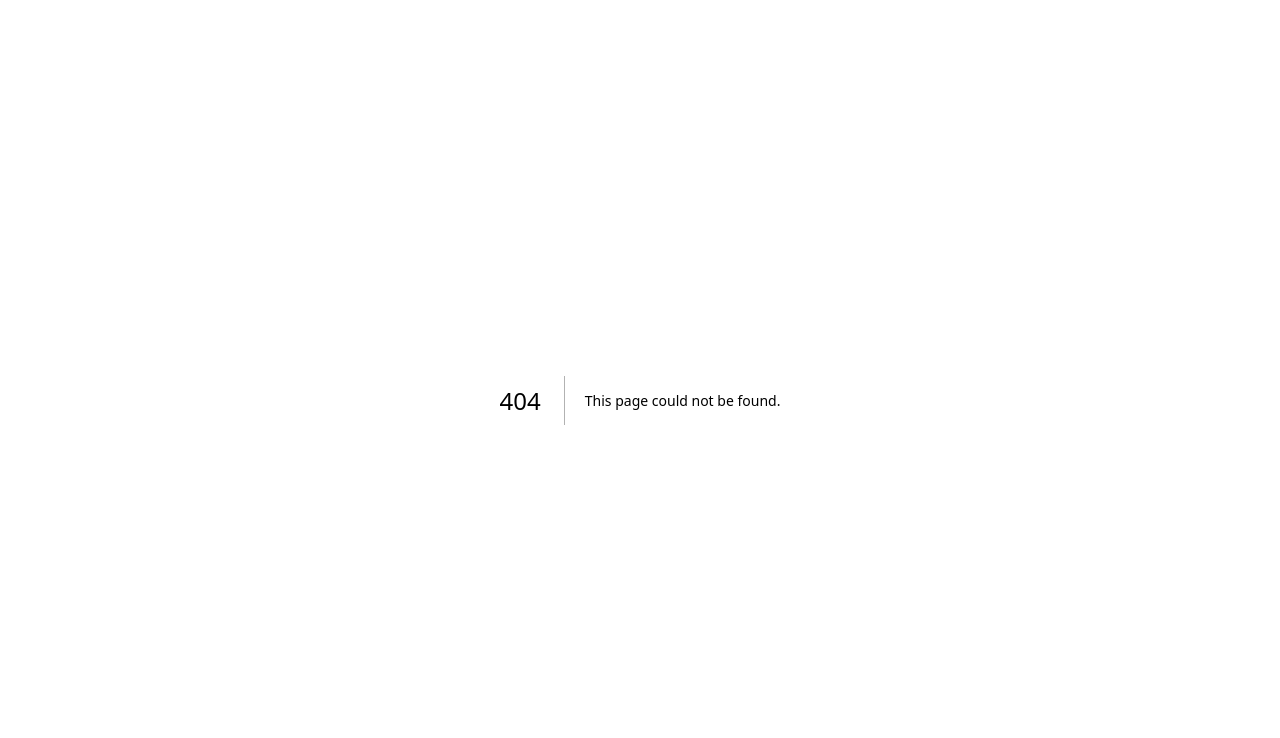
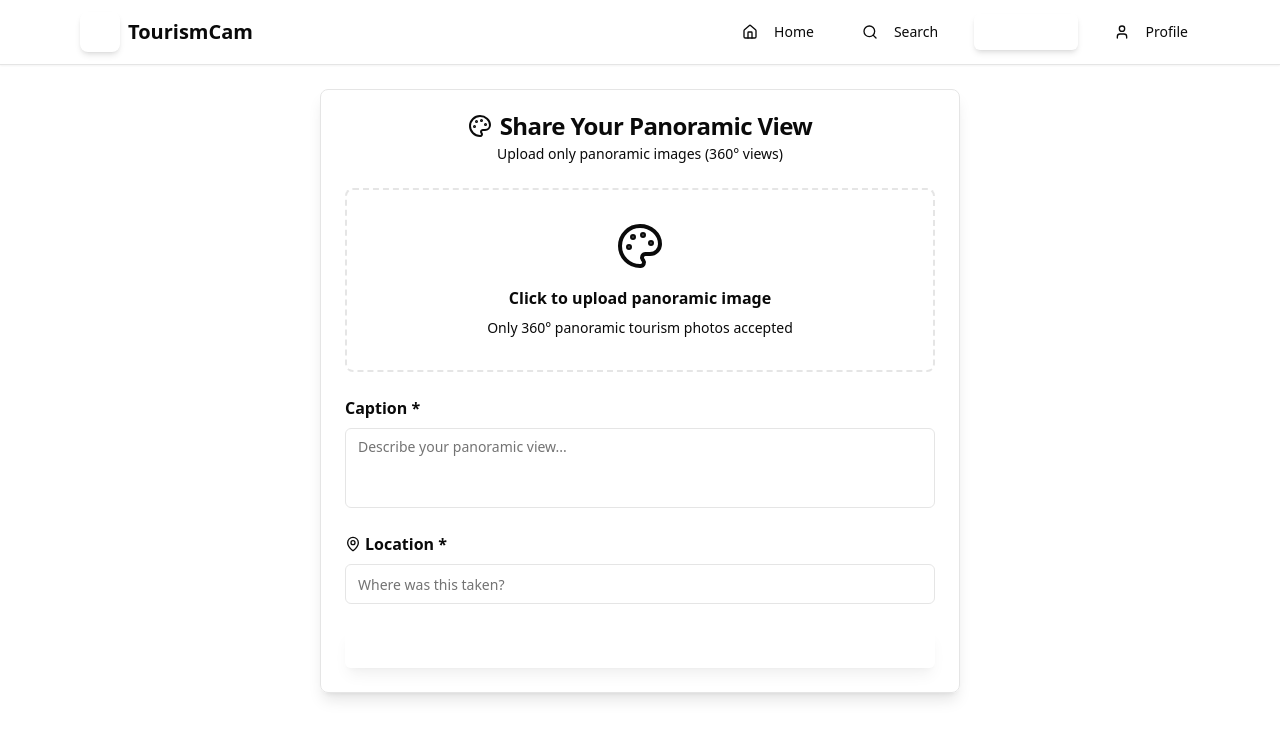
Before and after one commit to GWorld1/cultural-touristic-web-app, a Next.js app: page /upload in a window 1280 px wide. Before the commit this address had no page. Shown: the top 738 px of the page. Built offline with nearby package versions, Linux system fonts and the light colour scheme.

Commit message:
Create page.tsx

```diff
--- /dev/null
+++ b/app/upload/page.tsx
@@ -0,0 +1,166 @@
+"use client"
+
+import type React from "react"
+
+import { useState, useRef } from "react"
+import { useRouter } from "next/navigation"
+import Image from "next/image"
+import { Button } from "@/components/ui/button"
+import { Card, CardContent, CardHeader, CardTitle } from "@/components/ui/card"
+import { Textarea } from "@/components/ui/textarea"
+import { Input } from "@/components/ui/input"
+import { X, MapPin, PaletteIcon as Panorama } from "lucide-react"
+import Navigation from "@/components/navigation"
+import { apiClient } from "@/lib/api-client"
+
+export default function UploadPage() {
+  const [selectedImage, setSelectedImage] = useState<string | null>(null)
+  const [caption, setCaption] = useState("")
+  const [location, setLocation] = useState("")
+  const [isUploading, setIsUploading] = useState(false)
+  const fileInputRef = useRef<HTMLInputElement>(null)
+  const router = useRouter()
+
+  const handleImageSelect = (event: React.ChangeEvent<HTMLInputElement>) => {
+    const file = event.target.files?.[0]
+    if (file) {
+      const reader = new FileReader()
+      reader.onload = (e) => {
+        setSelectedImage(e.target?.result as string)
+      }
+      reader.readAsDataURL(file)
+    }
+  }
+
+  const handleUpload = async () => {
+    if (!selectedImage || !caption.trim() || !location.trim()) {
+      alert("Please fill in all fields")
+      return
+    }
+
+    setIsUploading(true)
+
+    // Simulate upload process
+    await new Promise((resolve) => setTimeout(resolve, 2000))
+
+    // In production, you would upload the image to cloud storage first
+    const response = await apiClient.createPost(selectedImage, caption, location)
+
+    if (response.data) {
+      // Reset form
+      setSelectedImage(null)
+      setCaption("")
+      setLocation("")
+      setIsUploading(false)
+
+      // Navigate back to home
+      router.push("/")
+    } else {
+      setIsUploading(false)
+      alert("Failed to upload post")
+    }
+  }
+
+  const removeImage = () => {
+    setSelectedImage(null)
+    if (fileInputRef.current) {
+      fileInputRef.current.value = ""
+    }
+  }
+
+  return (
+    <div className="min-h-screen bg-gradient-to-br from-primary-50 to-accent-50">
+      <Navigation />
+
+      <main className="max-w-2xl mx-auto py-6 px-4 pb-20 md:pb-6">
+        <Card className="bg-white/90 backdrop-blur-sm border-primary-100 shadow-lg">
+          <CardHeader>
+            <CardTitle className="text-center text-secondary-800 flex items-center justify-center gap-2">
+              <Panorama className="h-6 w-6 text-primary-600" />
+              Share Your Panoramic View
+            </CardTitle>
+            <p className="text-center text-secondary-600 text-sm">Upload only panoramic images (360° views)</p>
+          </CardHeader>
+
+          <CardContent className="space-y-6">
+            {/* Panoramic Image Upload */}
+            <div className="space-y-4">
+              {!selectedImage ? (
+                <div
+                  onClick={() => fileInputRef.current?.click()}
+                  className="border-2 border-dashed border-primary-300 rounded-lg p-8 text-center cursor-pointer hover:border-primary-400 transition-colors bg-primary-50/50"
+                >
+                  <Panorama className="h-12 w-12 text-primary-500 mx-auto mb-4" />
+                  <p className="text-secondary-700 font-semibold">Click to upload panoramic image</p>
+                  <p className="text-secondary-500 text-sm mt-2">Only 360° panoramic tourism photos accepted</p>
+                </div>
+              ) : (
+                <div className="relative">
+                  <div className="relative aspect-[2/1] rounded-lg overflow-hidden">
+                    <Image
+                      src={selectedImage || "/placeholder.svg"}
+                      alt="Selected panoramic image"
+                      fill
+                      className="object-cover"
+                    />
+                    <div className="absolute top-2 left-2 bg-primary-500 text-white px-3 py-1 rounded-full text-sm font-semibold flex items-center gap-1 shadow-md">
+                      <Panorama className="h-4 w-4" />
+                      360° View
+                    </div>
+                  </div>
+                  <Button
+                    onClick={removeImage}
+                    variant="destructive"
+                    size="sm"
+                    className="absolute top-2 right-2 shadow-md"
+                  >
+                    <X className="h-4 w-4" />
+                  </Button>
+                </div>
+              )}
+
+              <input ref={fileInputRef} type="file" accept="image/*" onChange={handleImageSelect} className="hidden" />
+            </div>
+
+            {/* Caption */}
+            <div className="space-y-2">
+              <label className="text-secondary-800 font-semibold">Caption *</label>
+              <Textarea
+                placeholder="Describe your panoramic view..."
+                value={caption}
+                onChange={(e) => setCaption(e.target.value)}
+                className="bg-white border-primary-200 focus:border-primary-400 resize-none"
+                rows={3}
+                required
+              />
+            </div>
+
+            {/* Location */}
+            <div className="space-y-2">
+              <label className="text-secondary-800 font-semibold flex items-center gap-1">
+                <MapPin className="h-4 w-4 text-primary-600" />
+                Location *
+              </label>
+              <Input
+                placeholder="Where was this taken?"
+                value={location}
+                onChange={(e) => setLocation(e.target.value)}
+                className="bg-white border-primary-200 focus:border-primary-400"
+                required
+              />
+            </div>
+
+            {/* Upload Button */}
+            <Button
+              onClick={handleUpload}
+              disabled={!selectedImage || !caption.trim() || !location.trim() || isUploading}
+              className="w-full bg-primary-500 hover:bg-primary-600 text-white font-semibold py-3 shadow-lg"
+            >
+              {isUploading ? "Uploading..." : "Share Panoramic Post"}
+            </Button>
+          </CardContent>
+        </Card>
+      </main>
+    </div>
+  )
+}
```
